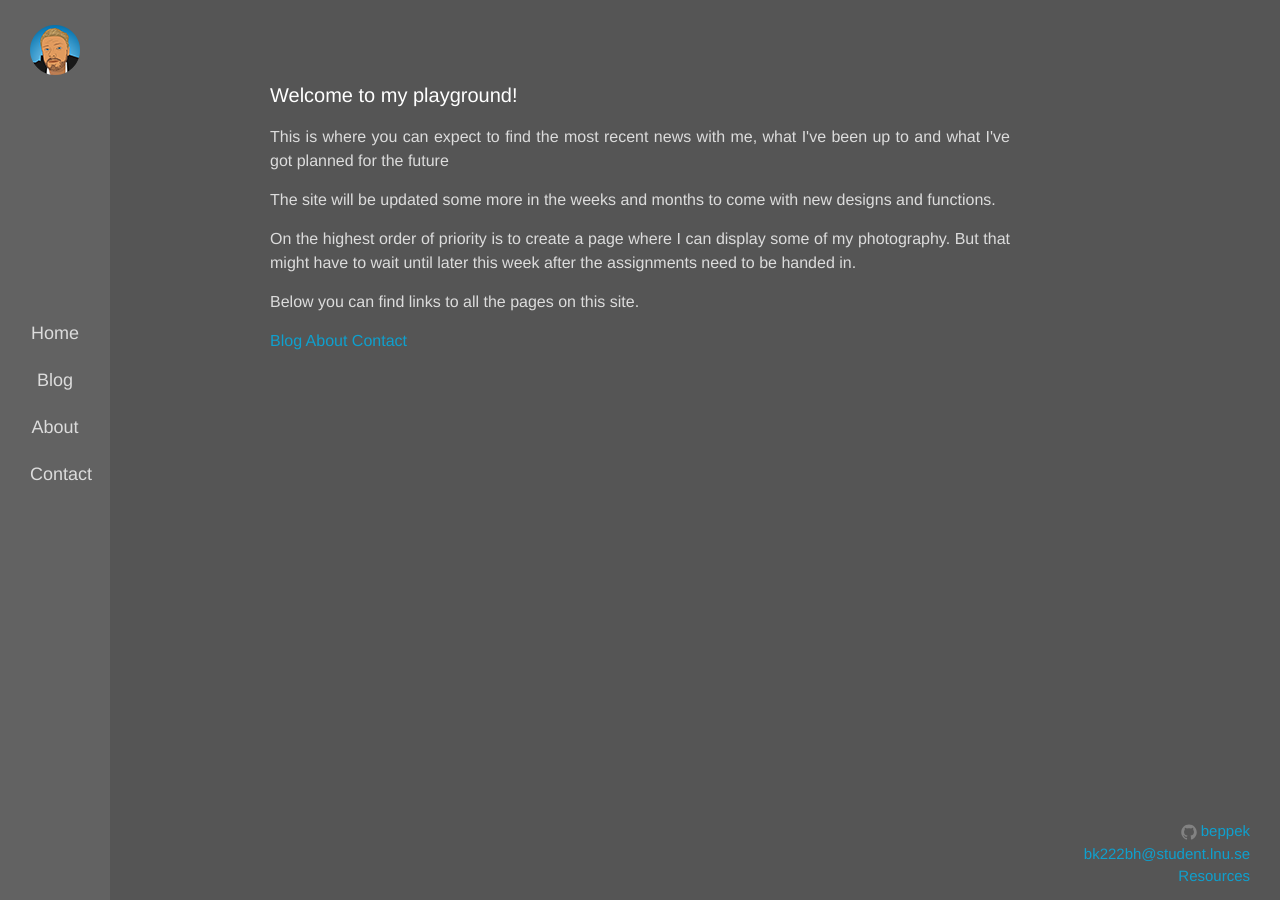
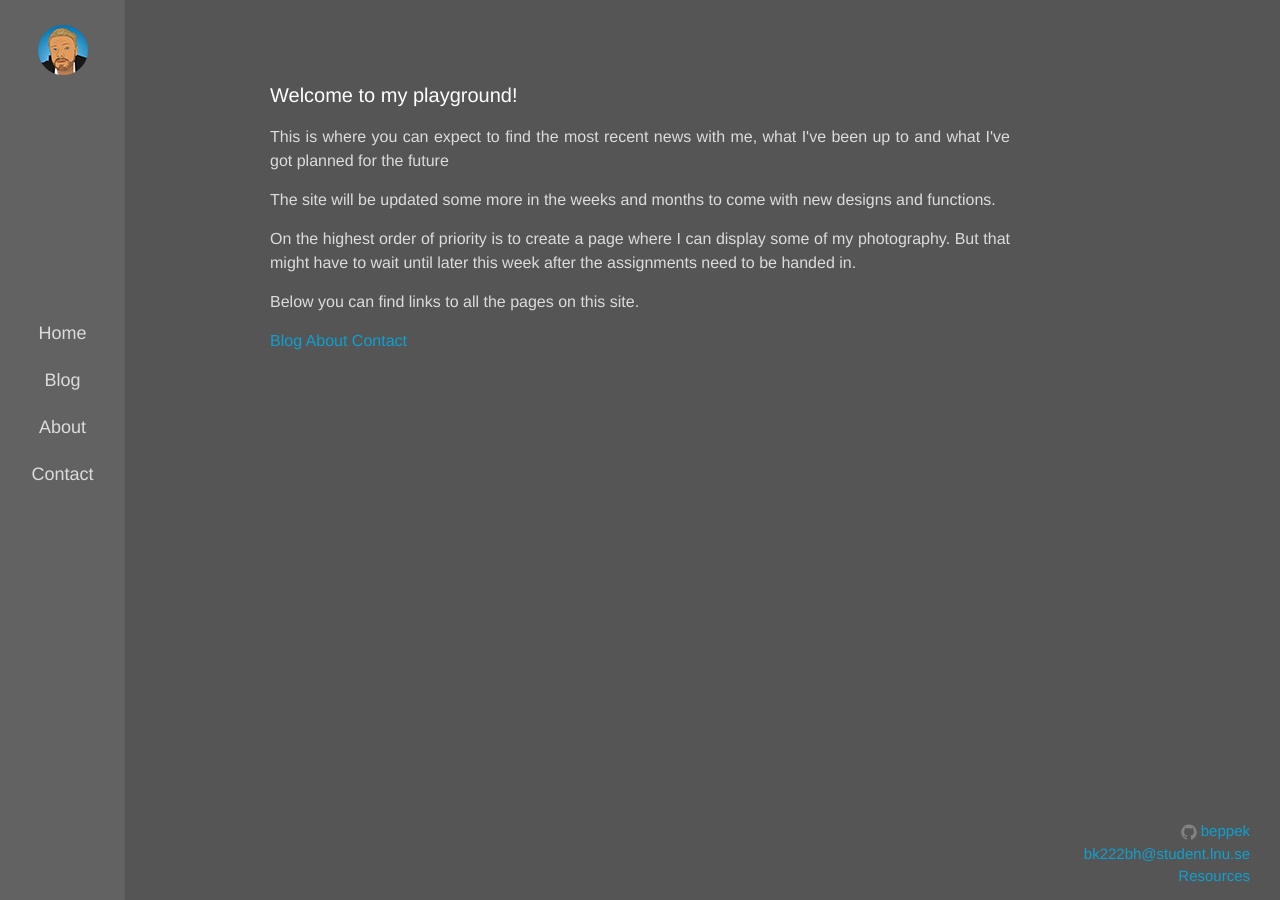
Before and after one commit to beppek/beppek.github.io, a Jekyll site: the page built from index.html, in a window 1280 px wide. Built offline with Jekyll 4.4.1, drawn with Linux system fonts in a browser that asks for light colours.

Commit message:
fixes nav out of place

```diff
--- a/_sass/_layout.scss
+++ b/_sass/_layout.scss
@@ -43,6 +43,7 @@
     top: -webkit-calc(50% - 56px);
     top:         calc(50% - 56px);
     transform: translateY(-50%);
+    margin: 0 auto;
 
     .menu-icon {
         display: none;
@@ -95,6 +96,7 @@
         .trigger {
             clear: both;
             display: none;
+            text-align: center;
         }
 
         &:hover .trigger {
--- a/css/main.scss
+++ b/css/main.scss
@@ -13,7 +13,7 @@
 
 $spacing-unit:     30px;
 $footer-height:    80px;
-$menu-width:       50px;
+$menu-width:       65px;
 
 $text-color:       rgb(220,220,220);
 $background-color: rgb(85,85,85);
```
